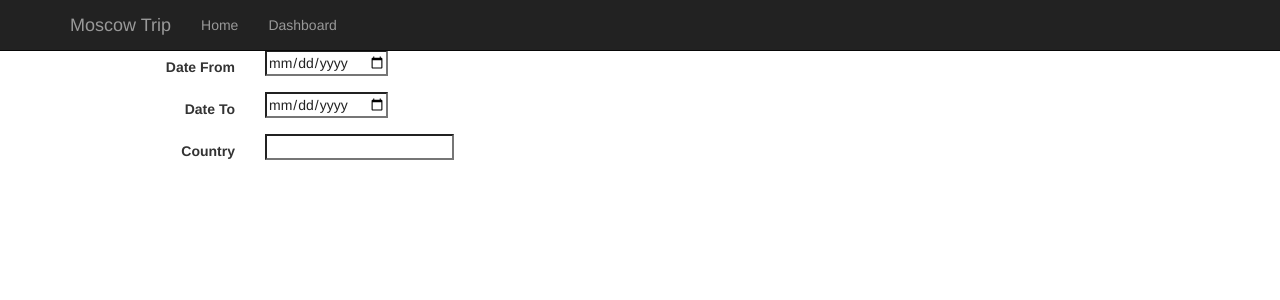
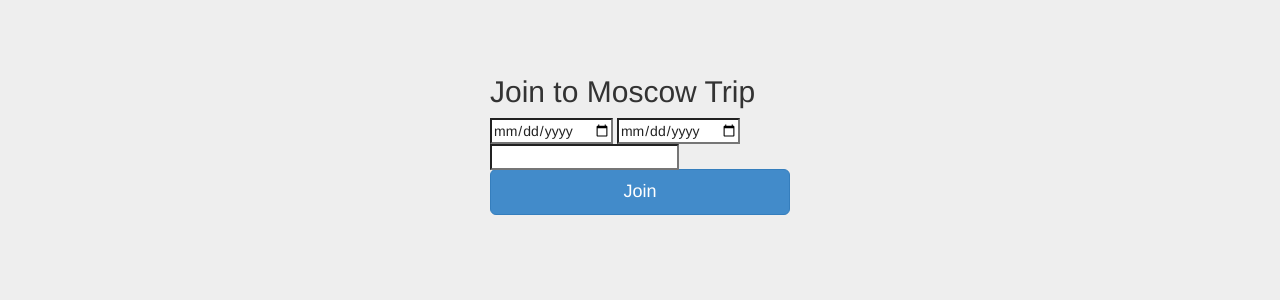
Before and after one commit to SevenQuark/moscowtrip, a Django app: template templates/index.html in a window 1280 px wide. Shown: the top 300 px of the page. Run offline with Django 3.2, Linux system fonts and the light colour scheme; the template is opened without the code that fills it, so the values that code supplies are empty, except form fields; tables that the repository leaves empty hold one stand-in row (values such as "Sample post"); form fields are guessed from the names that the template uses; some libraries are stand-ins or nearby versions.

Commit message:
dashboard

```diff
--- a/apps/accounts/forms.py
+++ b/apps/accounts/forms.py
@@ -1,7 +1,13 @@
 from apps.accounts.models import DashboardModel
+from django import forms
 from django.forms import ModelForm
 
 
 class DashboardForm(ModelForm):
     class Meta:
         model = DashboardModel
+        widgets = {
+            'date_from': forms.TextInput(attrs={'class':'form-control','autofocus':'autofocus'}),
+            'date_to': forms.TextInput(attrs={'class':'form-control'}),
+            'country': forms.Select(attrs={'class':'form-control'})
+        }
--- a/static/css/styles.css
+++ b/static/css/styles.css
@@ -8,3 +8,51 @@ body{
 .mt-container .span7{margin-left:200px;}
 
 #map-canvas{height:300px;width:100%;}
+
+
+body {
+  padding-top: 40px;
+  padding-bottom: 40px;
+  background-color: #eee;
+}
+
+.form-signin {
+  max-width: 330px;
+  padding: 15px;
+  margin: 0 auto;
+}
+.form-signin .form-signin-heading,
+.form-signin .checkbox {
+  margin-bottom: 10px;
+}
+.form-signin .checkbox {
+  font-weight: normal;
+}
+.form-signin .form-control {
+  position: relative;
+  font-size: 16px;
+  height: auto;
+  padding: 10px;
+  margin:10px 0;
+  -webkit-box-sizing: border-box;
+     -moz-box-sizing: border-box;
+          box-sizing: border-box;
+}
+.form-signin .form-control:focus {
+  z-index: 2;
+}
+.form-signin input[type="text"] {
+  margin-bottom: -1px;
+  border-bottom-left-radius: 0;
+  border-bottom-right-radius: 0;
+}
+
+.form-signin select.form-control {
+  height:40px;
+}
+
+.form-signin input[type="password"] {
+  margin-bottom: 10px;
+  border-top-left-radius: 0;
+  border-top-right-radius: 0;
+}
--- a/templates/index.html
+++ b/templates/index.html
@@ -2,28 +2,17 @@
 
 {% block title %}Index{% endblock %}
 
+{% block header %}
+{% endblock %}
+
 {% block content %}
     <div class="container">
-        <form class="form-horizontal" role="form">
-          <div class="form-group">
-            <label for="dateFrom" class="col-lg-2 control-label">Date From</label>
-            <div class="col-lg-10">
-              {{ form.date_from }}
-            </div>
-          </div>
-          <div class="form-group">
-            <label for="dateTo" class="col-lg-2 control-label">Date To</label>
-            <div class="col-lg-10">
-              {{ form.date_to }}
-            </div>
-          </div>
-          <div class="form-group">
-            <label for="couuntry" class="col-lg-2 control-label">Country</label>
-            <div class="col-lg-10">
-              {{ form.country }}
-            </div>
-          </div>
-        </form>
+          <form class="form-signin">
+            <h2 class="form-signin-heading">Join to Moscow Trip</h2>
+            {{ form.date_from }}
+            {{ form.date_to }}
+            {{ form.country }}
+            <button class="btn btn-lg btn-primary btn-block" type="submit">Join</button>
+          </form>
     </div>
-
 {% endblock %}
```
